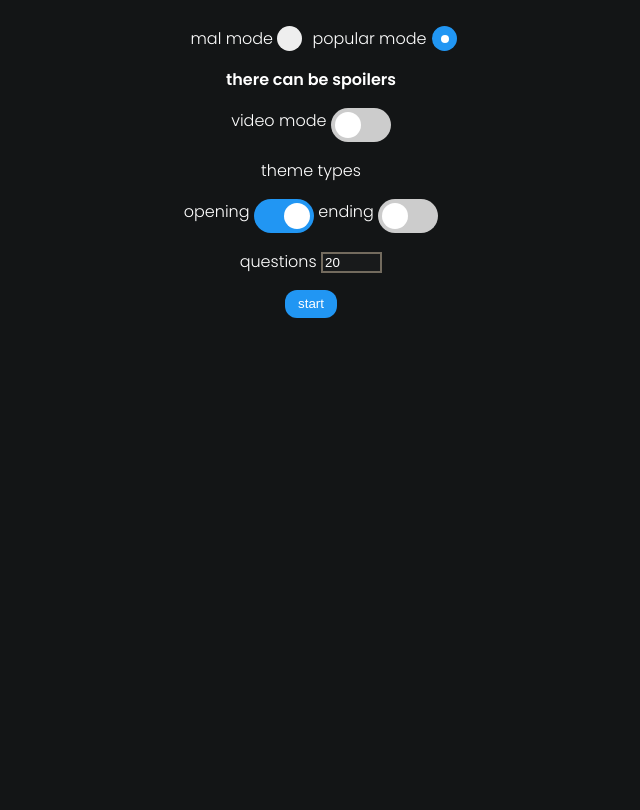
After one commit to bewuwy/mal-quiz, a Flask app: page /popular in a window 1280 px wide. The commit adds this page. Shown: the whole page, without its empty margins (329-969 px from the left). Run offline with Flask 2, Linux system fonts and the light colour scheme.

Commit message:
added popular mode changed index to (for now) redirecting page tried to change the way of saving themes list

```diff
--- a/app.py
+++ b/app.py
@@ -1,7 +1,8 @@
-from flask import Flask, request, redirect, render_template, session
+from flask import Flask, request, redirect, render_template, session, make_response
 from os import environ
 import requests
 import random
+import json
 
 
 app = Flask(__name__)
@@ -10,45 +11,78 @@ app.secret_key = environ.get("secret_key")
 
 @app.route("/")
 def index():
+    if "lastmode" in session and session["lastmode"] == "popular":
+        return redirect("/popular")
+    else:
+        return redirect("/mal")
+
+
+@app.route("/mal")
+def mal():
+    session["lastmode"] = "mal"
+
     user = ""
-    if "user" in session:
+    if "user" in session and session["user"]:
         user = session["user"]
 
-    return render_template("index.html", user=user)
+    return render_template("mal.html", user=user)
+
+
+@app.route("/popular")
+def popular():
+    session["lastmode"] = "popular"
+
+    return render_template("popular.html")
 
 
 @app.route("/start")
 def play():
-    user = request.args.get("user")
-    if not user:
+    mode = request.args.get("mode")
+    user = None
+    if mode == "mal":
+        user = request.args.get("user")
+        if not user:
+            return redirect("/")
+
+        r = requests.get(f"https://themes.moe/api/mal/{user}")
+    elif mode == "popular":
+        r = requests.get("https://themes.moe/api/themes/popular/100")
+    else:
         return redirect("/")
 
-    r = requests.get(f"https://themes.moe/api/mal/{user}")
     anime_list = list(r.json())
-
     questions = int(request.args.get("n"))
     themes = []
 
-    statuses = request.args.to_dict(flat=False)["s"]
-    themeTypes = request.args.to_dict(flat=False)["type"]
+    statuses = []
+    if mode == "mal":
+        statuses = request.args.to_dict(flat=False)["s"]
+    themeTypes = request.args.to_dict(flat=False)
+    if "type" not in themeTypes:
+        return redirect("/")
+    themeTypes = themeTypes["type"]
 
     while len(themes) != questions and anime_list:
         anime = random.choice(anime_list)
         anime_list.remove(anime)
 
-        th = random.choice(anime["themes"])
-        if str(anime["watchStatus"]) in statuses:
+        if mode == "popular" or str(anime["watchStatus"]) in statuses:
+            th = random.choice(anime["themes"])
+            i = [[th["themeType"], th["themeName"], th["mirror"]["mirrorURL"]],
+                 [anime["name"], anime["malID"]]]
             if "OP" in themeTypes and th["themeType"].find("OP") > -1:
-                themes.append([th, [anime["name"], anime["malID"]]])
+                themes.append(i)
             elif "ED" in themeTypes and th["themeType"].find("ED") > -1:
-                themes.append([th, [anime["name"], anime["malID"]]])
+                themes.append(i)
 
-    session["themes"] = themes
+    resp = make_response(render_template("playstart.html", user=user))
+
     session["user"] = user
     session["options"] = {}
     session["options"]["video"] = request.args.get("video") == "on"
+    session["themes"] = json.dumps(themes)
 
-    return render_template("playstart.html", user=user)
+    return resp
 
 
 @app.route("/play/<n>")
@@ -57,7 +91,8 @@ def quiz(n):
     if "themes" not in session or not session["themes"]:
         return redirect("/start")
 
-    themes = session["themes"]
+    themes = json.loads(session["themes"])
+
     if n >= len(themes):
         return redirect(f"/finish")
 
--- /dev/null
+++ b/static/input.css
@@ -0,0 +1,131 @@
+.switch {
+  position: relative;
+  display: inline-block;
+  width: 60px;
+  height: 34px;
+}
+
+.switch input {
+  opacity: 0;
+  width: 0;
+  height: 0;
+}
+
+.slider {
+  position: absolute;
+  cursor: pointer;
+  top: 0;
+  left: 0;
+  right: 0;
+  bottom: 0;
+  background-color: #ccc;
+  -webkit-transition: .4s;
+  transition: .4s;
+}
+
+.slider:before {
+  position: absolute;
+  content: "";
+  height: 26px;
+  width: 26px;
+  left: 4px;
+  bottom: 4px;
+  background-color: white;
+  -webkit-transition: .4s;
+  transition: .4s;
+}
+
+input:checked + .slider {
+  background-color: #2196F3;
+}
+
+input:focus + .slider {
+  box-shadow: 0 0 1px #2196F3;
+}
+
+input:checked + .slider:before {
+  -webkit-transform: translateX(26px);
+  -ms-transform: translateX(26px);
+  transform: translateX(26px);
+}
+
+.slider.round {
+  border-radius: 34px;
+}
+
+.slider.round:before {
+  border-radius: 50%;
+}
+
+
+/* radio buttons */
+
+ /* Customize the label (the container) */
+.container {
+  /*display: block;*/
+  /*position: relative;*/
+  /*padding-left: 35px;*/
+  /*margin-bottom: 12px;*/
+  /*cursor: pointer;*/
+  /*font-size: 22px;*/
+  /*-webkit-user-select: none;*/
+  /*-moz-user-select: none;*/
+  /*-ms-user-select: none;*/
+  /*user-select: none;*/
+}
+
+/* Hide the browser's default radio button */
+.container input {
+  position: absolute;
+  opacity: 0;
+  cursor: pointer;
+  height: 0;
+  width: 0;
+}
+
+/* Create a custom radio button */
+.checkmark {
+  position: absolute;
+  /*top: 0;*/
+  /*left: 0;*/
+  height: 25px;
+  width: 25px;
+  background-color: #eee;
+  border-radius: 50%;
+}
+
+/* On mouse-over, add a grey background color */
+.container:hover input ~ .checkmark {
+  background-color: #ccc;
+}
+
+/* When the radio button is checked, add a blue background */
+.container input:checked ~ .checkmark {
+  background-color: #2196F3;
+}
+
+/* Create the indicator (the dot/circle - hidden when not checked) */
+.checkmark:after {
+  content: "";
+  position: absolute;
+  display: none;
+}
+
+/* Show the indicator (dot/circle) when checked */
+.container input:checked ~ .checkmark:after {
+  display: block;
+}
+
+/* Style the indicator (dot/circle) */
+.container .checkmark:after {
+  top: 9px;
+  left: 9px;
+  width: 8px;
+  height: 8px;
+  border-radius: 50%;
+  background: white;
+}
+.radio-label {
+  margin-right: 5px;
+  margin-left: 35px;
+}
--- a/templates/finish.html
+++ b/templates/finish.html
@@ -8,6 +8,8 @@
         <link rel="stylesheet" href="{{ url_for("static", filename="style.css") }}">
     </head>
     <body>
+        <script>0</script>
+
         <div style="text-align: center;">
             <h1>yay, you finished</h1>
             <p>congrats</p>
--- a/templates/playstart.html
+++ b/templates/playstart.html
@@ -8,8 +8,10 @@
         <link rel="stylesheet" href="{{ url_for("static", filename="style.css") }}">
     </head>
     <body>
+        <script>0</script>
+
         <div style="text-align: center;">
-            <h1><a href="/play/0">Start quiz, {{ user }}</a></h1>
+            <h1><a href="/play/0">Start quiz{% if user %}, {{ user }}{% endif %}</a></h1>
             <p><a href="/"><- go back</a></p>
         </div>
     </body>
--- /dev/null
+++ b/templates/popular.html
@@ -0,0 +1,69 @@
+<!DOCTYPE html>
+<html lang="en">
+    <head>
+        <meta charset="UTF-8">
+        <title>mal op quiz</title>
+
+        <meta name="viewport" content="width=device-width, initial-scale=1.0">
+        <link rel="stylesheet" href="{{ url_for("static", filename="input.css") }}">
+        <link rel="stylesheet" href="{{ url_for("static", filename="style.css") }}">
+    </head>
+    <body>
+        <script>0</script>
+
+        <div style="text-align: center;">
+            <form action="/start">
+                <p>
+                    <label for="mal">mal mode</label>
+                    <label class="container">
+                        <input type="radio" name="mode" id="mal" value="mal" onclick="window.location='/mal'">
+                        <span class="checkmark"></span>
+                    </label>
+
+                    <label for="popular" class="radio-label">popular mode</label>
+                    <label class="container">
+                        <input type="radio" name="mode" id="popular" value="popular" checked>
+                        <span class="checkmark"></span>
+                    </label>
+                </p>
+
+                <strong>there can be spoilers</strong>
+
+                <p>
+                    <label for="video">video mode</label>
+                    <label class="switch">
+                      <input type="checkbox" name="video" id="video">
+                      <span class="slider round"></span>
+                    </label>
+                </p>
+
+                <p>
+                    <p>theme types</p>
+
+                    <div class="checkboxes">
+                        <label for="op">opening</label>
+                        <label class="switch">
+                          <input type="checkbox" name="type" id="op" value="OP" checked>
+                          <span class="slider round"></span>
+                        </label>
+
+                        <label for="ed">ending</label>
+                        <label class="switch">
+                          <input type="checkbox" name="type" id="ed" value="ED">
+                          <span class="slider round"></span>
+                        </label>
+                    </div>
+                </p>
+
+                <p>
+                    <label for="n">questions</label>
+                    <input type="number" name="n" id="n" value="20" min="1" max="70">
+                </p>
+
+                <button type="submit">start</button>
+
+                <input type="hidden" name="mode" value="popular">
+            </form>
+        </div>
+    </body>
+</html>
```
Also changed, not shown: static/switch.css (deleted, +0 -58 lines), templates/mal.html (renamed from templates/index.html, +20 -2 lines), templates/play.html (+5 -3 lines).
